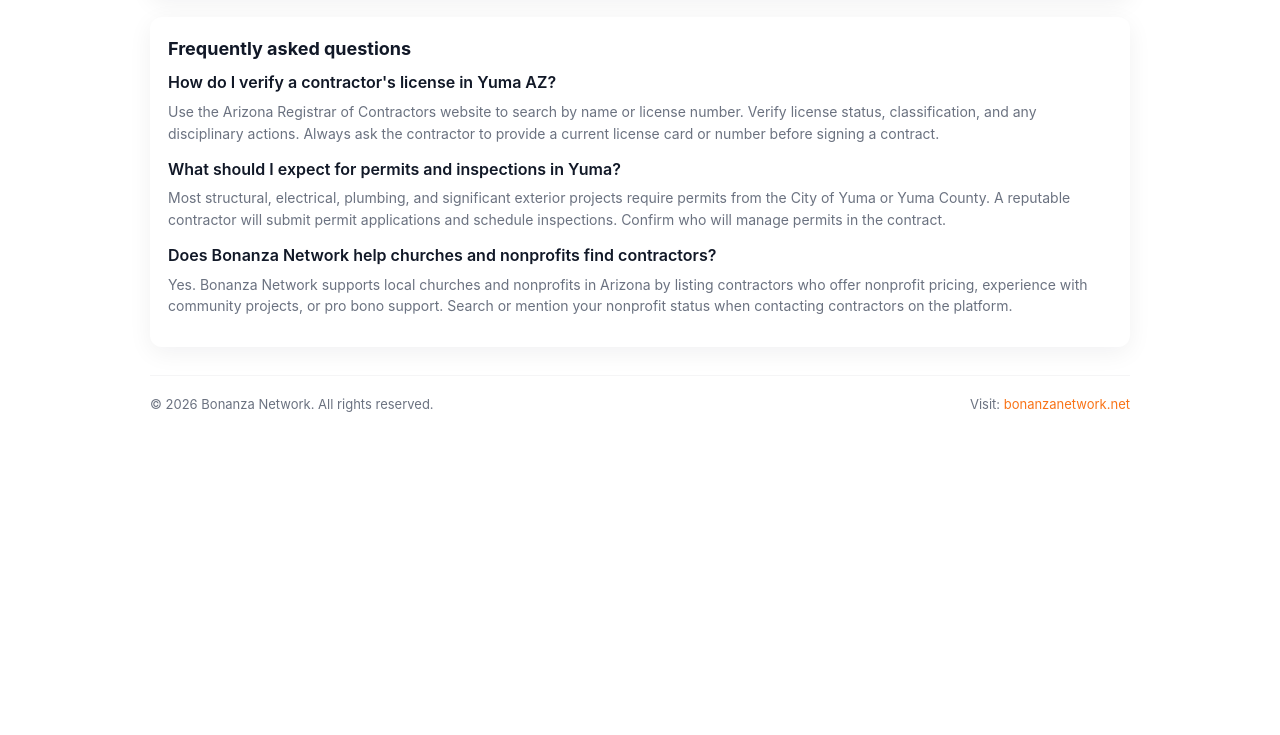
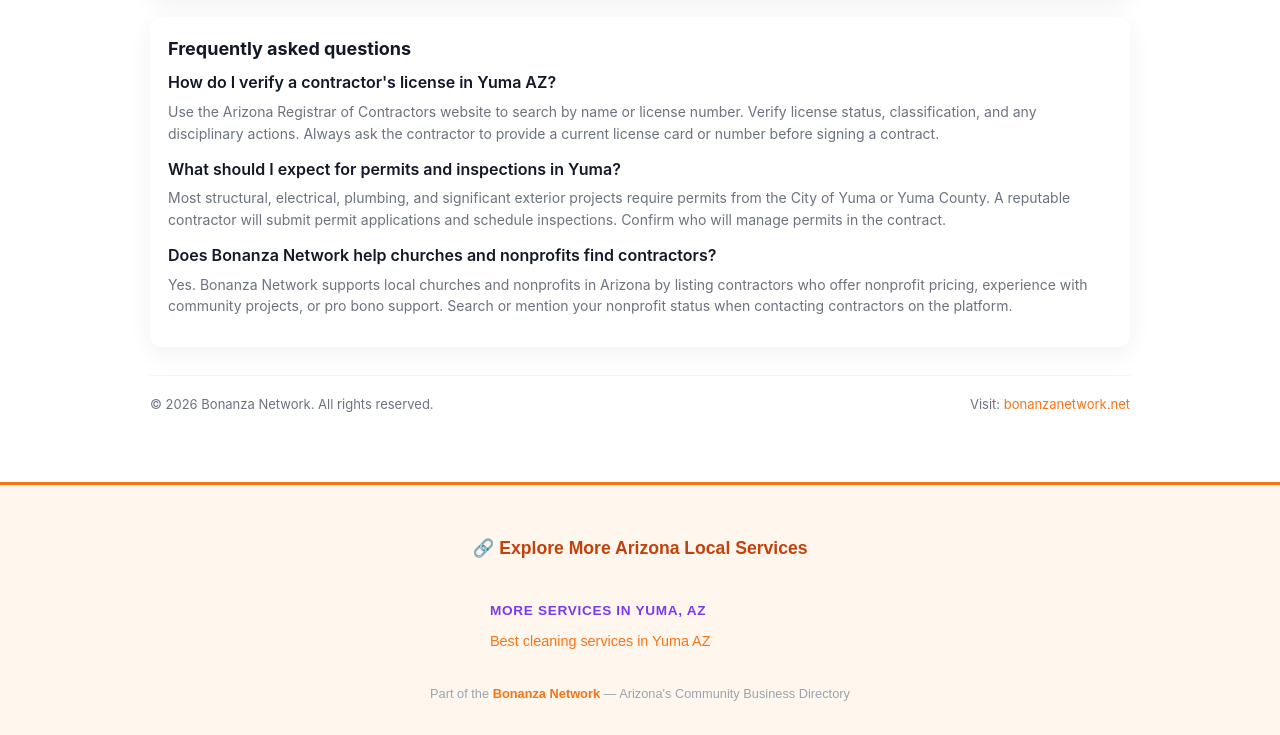
Before and after one commit to BonanzaNetwork/bn-yuma-contractors-az-1780025827656, a plain HTML site: page index.html in a window 1280 px wide. Shown: the part 1221-1956 px from the top of the page. Before the commit the page ends 1663 px from the top, so only its background shows below. Drawn offline with Linux system fonts and the light colour scheme.

Commit message:
chore: inject internal links for SEO network

```diff
--- a/index.html
+++ b/index.html
@@ -266,5 +266,34 @@
     // set year
     document.getElementById('year').textContent = new Date().getFullYear();
   </script>
+
+<!-- BEGIN: bonanza-internal-links -->
+<style>
+.bn-related-links{background:#fff7ed;border-top:3px solid #f97316;padding:2rem 1rem;margin-top:2rem;font-family:sans-serif}
+.bn-related-links h3{color:#c2410c;font-size:1.1rem;font-weight:700;margin-bottom:1.25rem;text-align:center}
+.bn-links-grid{display:flex;flex-wrap:wrap;gap:1.5rem;justify-content:center}
+.bn-link-group{min-width:200px;max-width:300px;flex:1}
+.bn-link-heading{font-size:.85rem;font-weight:700;color:#7c3aed;text-transform:uppercase;letter-spacing:.05em;margin-bottom:.5rem}
+.bn-link-list{list-style:none;padding:0;margin:0}
+.bn-link-list li{margin-bottom:.35rem}
+.bn-link-list a{color:#f97316;text-decoration:none;font-size:.9rem}
+.bn-link-list a:hover{text-decoration:underline}
+.bn-network-badge{display:block;text-align:center;margin-top:1.5rem;font-size:.8rem;color:#9ca3af}
+.bn-network-badge a{color:#f97316;font-weight:600;text-decoration:none}
+</style>
+<section class="bn-related-links" aria-label="Related local service directories">
+  <h3>🔗 Explore More Arizona Local Services</h3>
+  <div class="bn-links-grid">
+    <div class="bn-link-group">
+            <h4 class="bn-link-heading">More Services in Yuma, AZ</h4>
+            <ul class="bn-link-list">
+              <li><a href="https://BonanzaNetwork.github.io/bn-yuma-cleaning-services-az-1780026115735/" rel="noopener">Best cleaning services in Yuma AZ</a></li>
+            </ul>
+          </div>
+
+  </div>
+  <span class="bn-network-badge">Part of the <a href="https://bonanzanetwork.net" rel="dofollow">Bonanza Network</a> — Arizona's Community Business Directory</span>
+</section>
+<!-- END: bonanza-internal-links -->
 </body>
 </html>
```
